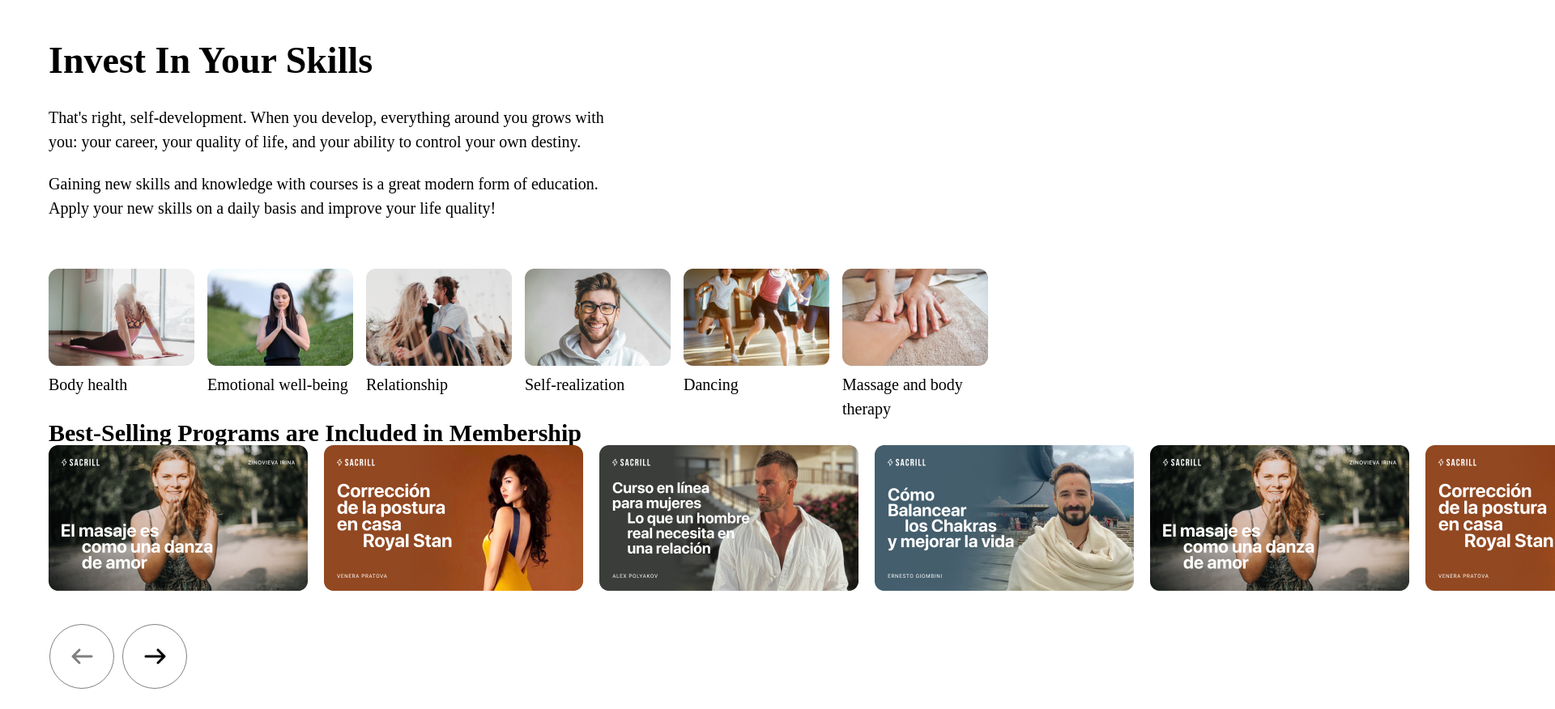
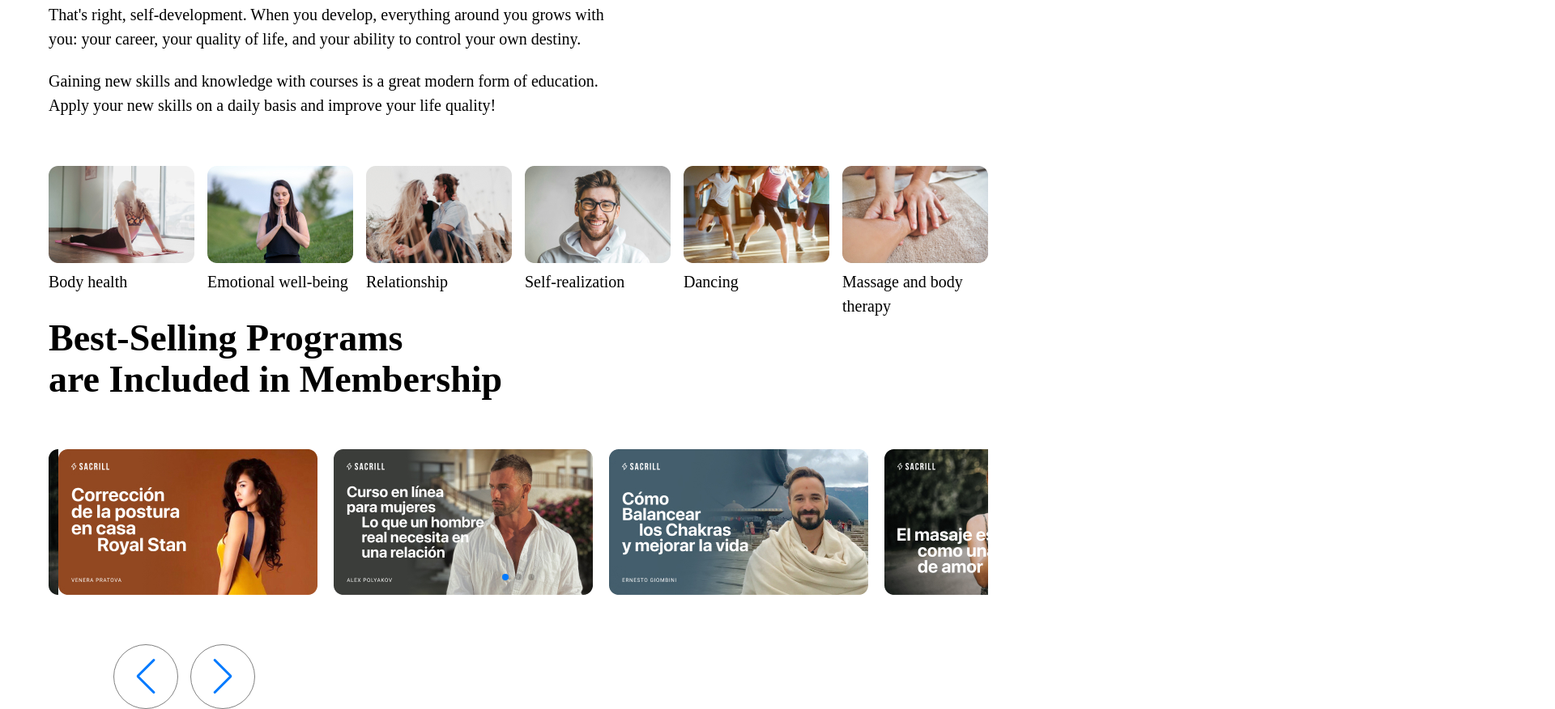
Before and after one commit to kgulzana/my-test-work, a plain HTML site: page test-work/index.html in a window 1280 px wide. Shown: the part 1387-2263 px from the top of the page at 81% size, 1920 px wide, since content can reach past the window. Before the commit the page ends 2238 px from the top, so only its background shows below. Drawn offline with nearby package versions, Linux system fonts and the light colour scheme.

Commit message:
slider section

```diff
--- a/test-work/assets/css/style.css
+++ b/test-work/assets/css/style.css
@@ -94,6 +94,7 @@ span.information__title-red {
   font-size: 28px;
   font-weight: 700;
   line-height: 39.2px;
+  padding-top: 90px;
 }
 
 .advantages__subtitle {
@@ -127,12 +128,13 @@ p.advantages__refuzal {
   font-weight: 400;
   text-decoration: underline;
   margin-top: 30px;
+  padding-bottom: 90px;
 }
 
 /* skills */
 
 .page__skills.skills {
-  margin-top: 427px;
+  margin-top: 120px;
 }
 h2.skills__title {
   font-size: 46px;
@@ -157,7 +159,7 @@ p.skills__text-second {
   display: flex;
   justify-content: space-between;
   align-items: center;
-  gap: 20px;
+  gap: 92px;
 }
 .page__slider.slider {
   position: relative;
@@ -173,7 +175,7 @@ p.skills__text-second {
   align-items: center;
   cursor: pointer;
   z-index: 9;
-  top: 251px;
+  top: 425px;
   left: 80px;
   padding: 39px;
   border: 1px solid grey;
@@ -181,8 +183,20 @@ p.skills__text-second {
 }
 
 .nxt-btn {
-  left: 91px;
+  left: 175px;
 }
 button.pre-btn {
   left: 1px;
 }
+
+/* slider */
+.slider__title {
+  font-size: 46px;
+  font-weight: 700;
+  line-height: 50.6px;
+  margin-bottom: 60px;
+}
+.slider__image {
+  width: 320px;
+  height: 180px;
+}
--- a/test-work/index.html
+++ b/test-work/index.html
@@ -5,6 +5,10 @@
     <meta http-equiv="X-UA-Compatible" content="IE=edge" />
     <meta name="viewport" content="width=device-width, initial-scale=1.0" />
     <title>Document</title>
+    <link
+      rel="stylesheet"
+      href="https://cdn.jsdelivr.net/npm/swiper/swiper-bundle.min.css"
+    />
     <link rel="stylesheet" href="./assets/css/style.css" />
   </head>
   <body>
@@ -148,48 +152,92 @@
           </div>
         </section>
         <div class="page__slider slider">
-          <h2>Best-Selling Programs are Included in Membership</h2>
-          <button class="pre-btn">
+          <h2 class="slider__title">
+            Best-Selling Programs<br />
+            are Included in Membership
+          </h2>
+          <div class="swiper-button-next nxt-btn"></div>
+          <div class="swiper-button-prev pre-btn"></div>
+          <div class="swiper-pagination"></div>
+          <!-- <button class="pre-btn">
             <img src="./assets/images/slider/Icon-left.svg" alt="left" />
           </button>
           <button class="nxt-btn">
             <img src="./assets/images/slider/Icon-right.svg" alt="right" />
-          </button>
-          <div class="slider__container">
-            <div class="slider__card">
-              <div class="slider__image">
+          </button> -->
+          <div class="swiper mySwiper slider__container">
+            <div class="swiper-wrapper slider__card">
+              <div class="swiper-slide slider__image">
                 <img src="./assets/images/slider/Rectangle 1.jpg" alt="img1" />
               </div>
             </div>
-            <div class="slider__card">
-              <div class="slider__image">
+            <div class="swiper-wrapper slider__card">
+              <div class="swiper-slide slider__image">
                 <img src="./assets/images/slider/Rectangle 2.jpg" alt="img2" />
               </div>
             </div>
-            <div class="slider__card">
-              <div class="slider__image">
+            <div class="swiper-wrapper slider__card">
+              <div class="swiper-slide slider__image">
                 <img src="./assets/images/slider/Rectangle 3.jpg" alt="img3" />
               </div>
             </div>
-            <div class="slider__card">
-              <div class="slider__image">
+            <div class="swiper-wrapper slider__card">
+              <div class="swiper-slide slider__image">
                 <img src="./assets/images/slider/Rectangle 4.jpg" alt="img4" />
               </div>
             </div>
-            <div class="slider__card">
-              <div class="slider__image">
+            <div class="swiper-wrapper slider__card">
+              <div class="swiper-slide slider__image">
                 <img src="./assets/images/slider/Rectangle 1.jpg" alt="img5" />
               </div>
             </div>
-            <div class="slider__card">
-              <div class="slider__image">
+            <div class="swiper-wrapper slider__card">
+              <div class="swiper-slide slider__image">
                 <img src="./assets/images/slider/Rectangle 2.jpg" alt="img6" />
+              </div>
+            </div>
+            <div class="swiper-wrapper slider__card">
+              <div class="swiper-slide slider__image">
+                <img src="./assets/images/slider/Rectangle 2.jpg" alt="img6" />
+              </div>
+            </div>
+            <div class="swiper-wrapper slider__card">
+              <div class="swiper-slide slider__image">
+                <img src="./assets/images/slider/Rectangle 3.jpg" alt="img6" />
+              </div>
+            </div>
+            <div class="swiper-wrapper slider__card">
+              <div class="swiper-slide slider__image">
+                <img src="./assets/images/slider/Rectangle 4.jpg" alt="img6" />
+              </div>
+            </div>
+
+            <div class="swiper-wrapper slider__card">
+              <div class="swiper-slide slider__image">
+                <img src="./assets/images/slider/Rectangle 3.jpg" alt="img6" />
               </div>
             </div>
           </div>
         </div>
       </div>
     </div>
-    <script src="./script.js"></script>
+    <script src="https://cdn.jsdelivr.net/npm/swiper/swiper-bundle.min.js"></script>
+    <script>
+      var swiper = new Swiper(".mySwiper", {
+        slidesPerView: 5,
+        spaceBetween: 80,
+        slidesPerGroup: 5,
+        loop: true,
+        loopFillGroupWithBlank: true,
+        pagination: {
+          el: ".swiper-pagination",
+          clickable: true,
+        },
+        navigation: {
+          nextEl: ".swiper-button-next",
+          prevEl: ".swiper-button-prev",
+        },
+      });
+    </script>
   </body>
 </html>
--- a/test-work/script.js
+++ /dev/null
@@ -1,14 +0,0 @@
-const sliderContainers = [...document.querySelectorAll(".slider__container")];
-const nxtBtn = [...document.querySelectorAll(".nxt-btn")];
-const preBtn = [...document.querySelectorAll(".pre-btn")];
-sliderContainers.forEach((item, i) => {
-  let containerDimensions = item.getBoundingClientRect();
-  let containerWidth = containerDimensions.width;
-
-  nxtBtn[i].addEventListener("click", () => {
-    item.scrollLeft += containerWidth;
-  });
-  preBtn[i].addEventListener("click", () => {
-    item.scrollLeft -= containerWidth;
-  });
-});
```
